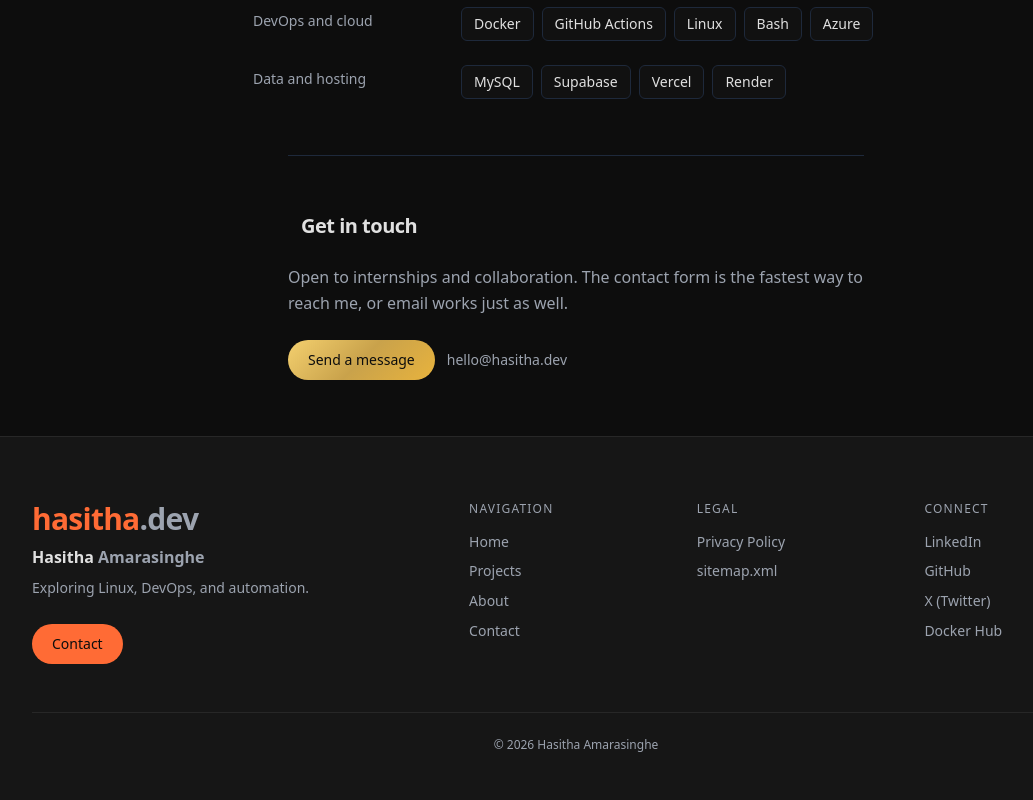
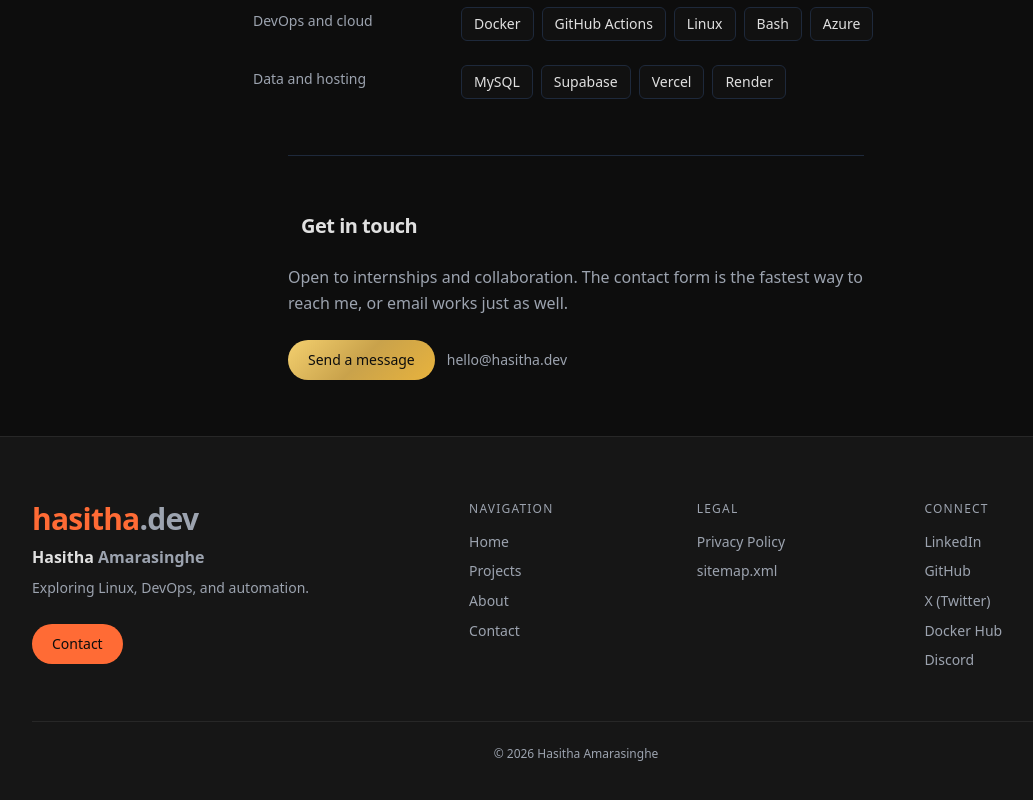
Before and after one commit to hasithaea/hasitha-dev, a Next.js app: page / in a window 1280 px wide. Shown: the part 1801-2601 px from the top of the page, without its empty margins (64-1097 px from the left). Built offline with nearby package versions, Linux system fonts and the light colour scheme; no server answers.

Commit message:
fix: add Discord link back (#33)

```diff
--- a/components/Footer.tsx
+++ b/components/Footer.tsx
@@ -24,6 +24,7 @@ const connectLinks = [
   { label: "GitHub", href: "https://github.com/hasithaea" },
   { label: "X (Twitter)", href: "https://x.com/hasithaea" },
   { label: "Docker Hub", href: "https://hub.docker.com/u/hasithaea" },
+  { label: "Discord", href: "https://discord.com/users/hasithaea" },
 ];
 
 export default function Footer({ variant = "full" }: FooterProps) {
```
